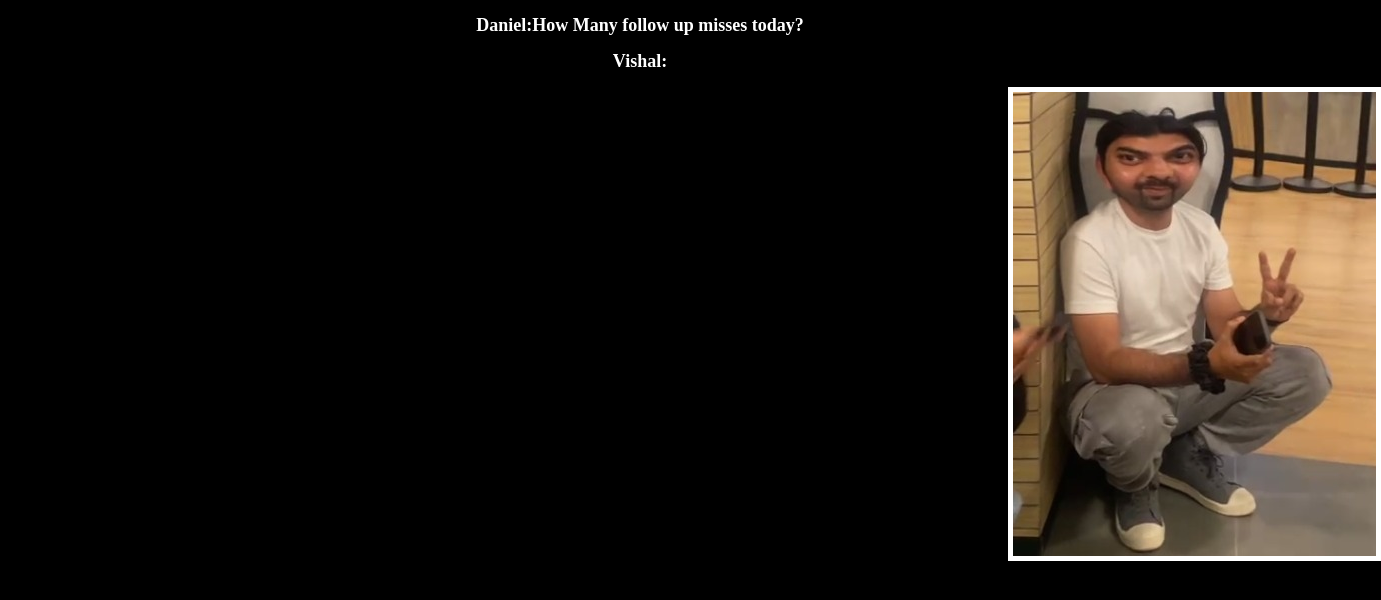
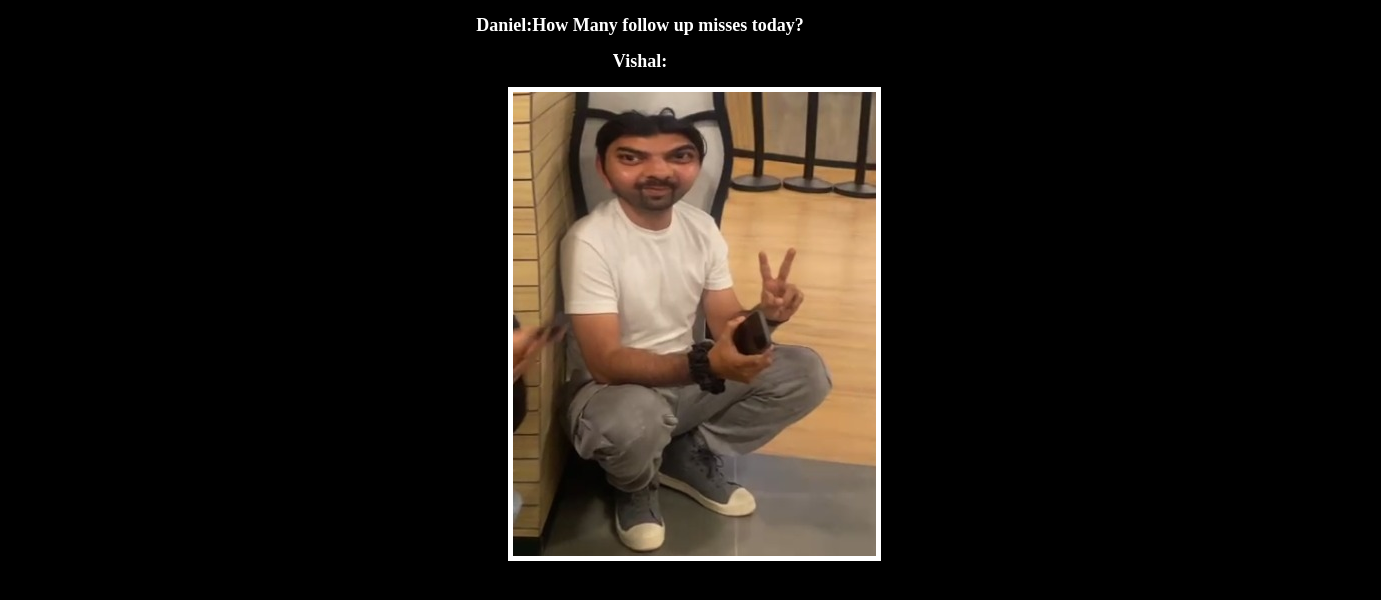
Before and after one commit to vvar-web/Vishal1, a plain HTML site: page index.html in a window 1280 px wide. Shown: the whole page, 1381 px wide, since content can reach past the window. Drawn offline with Linux system fonts and the light colour scheme.

Commit message:
Update style.css

```diff
--- a/style.css
+++ b/style.css
@@ -5,7 +5,7 @@ html{
 
 img{
     border: 5px solid white;
-    margin-left: 1000px ;
+    margin-left: 500px ;
 }
 
 h2{
```
